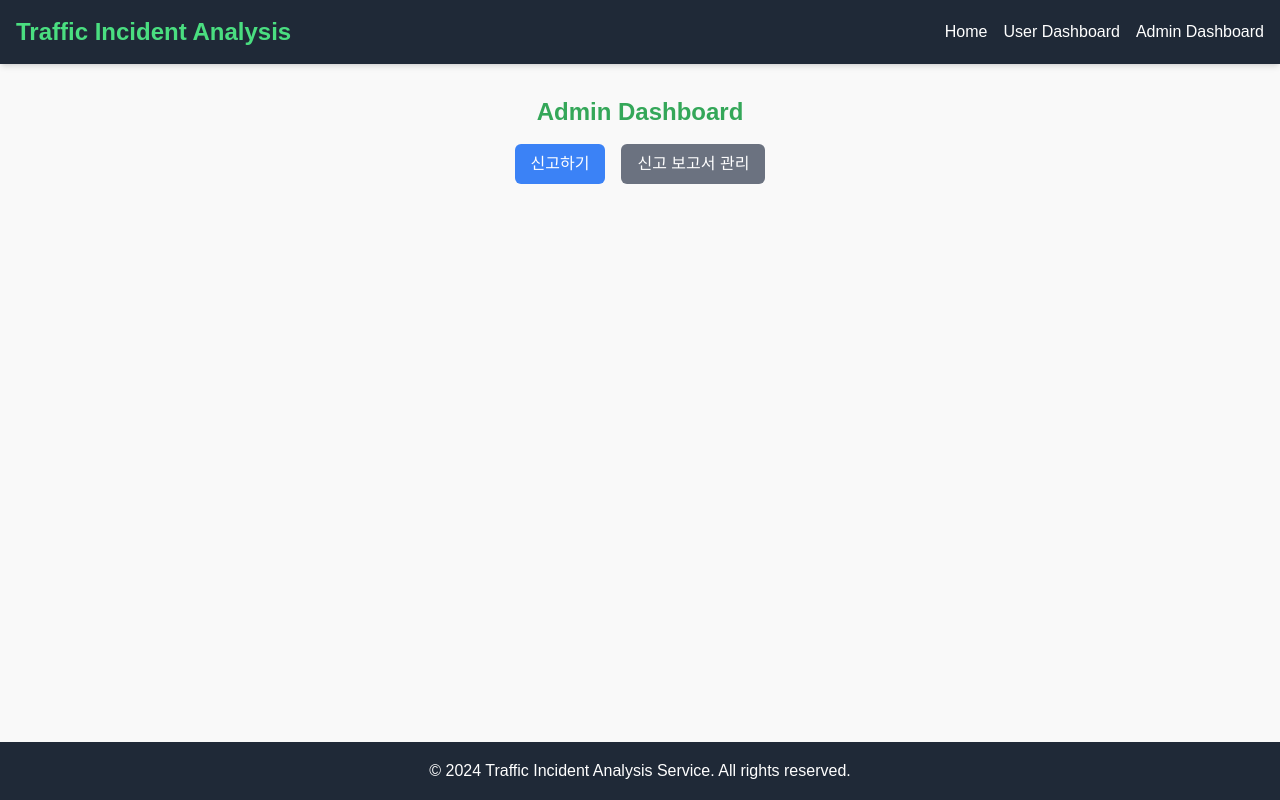
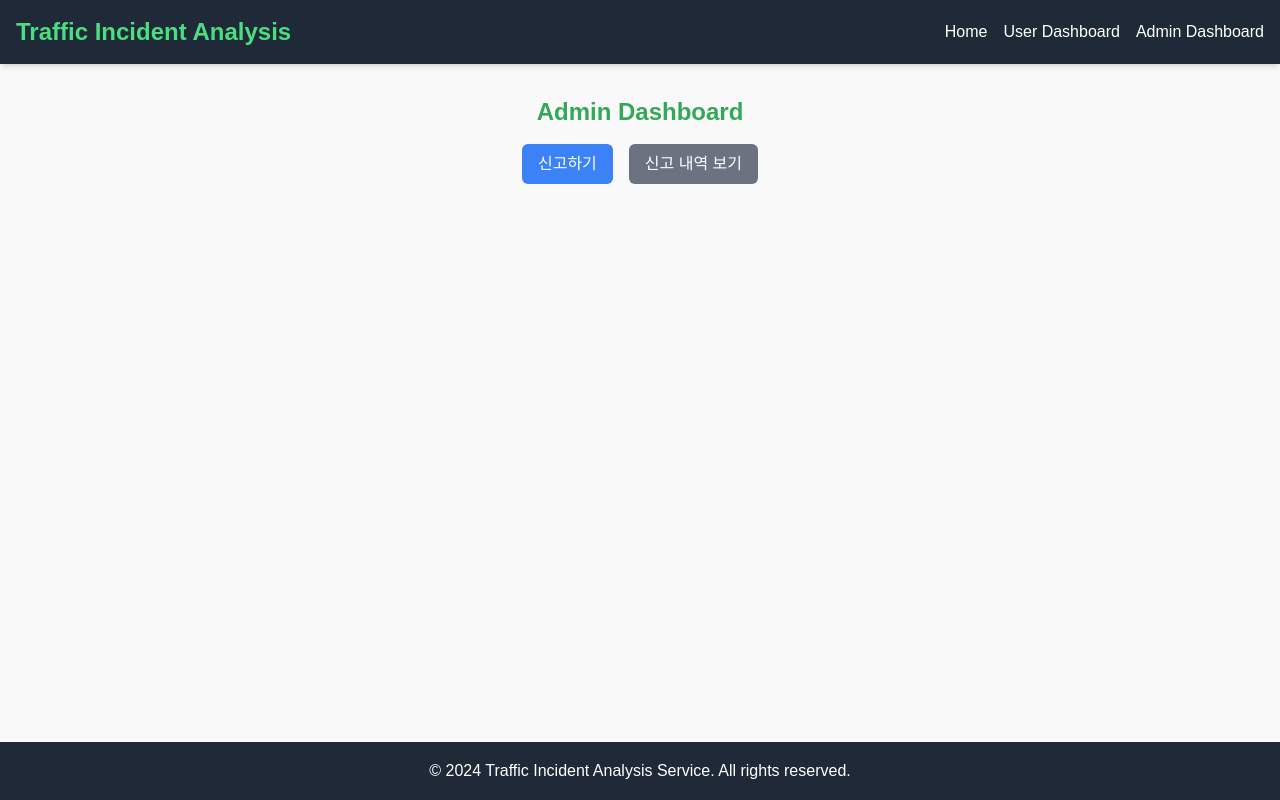
Before and after one commit to hwouu/kau-websw-team5-backend, a React (Create React App) app: page /admin-dashboard in a window 1280 px wide. Built offline with nearby package versions, Linux system fonts and the light colour scheme.

Commit message:
feat: 사용자 및 관리자 대시보드 UI 구성 및 버튼 추가

```diff
--- a/src/pages/AdminDashboard/AdminDashboard.js
+++ b/src/pages/AdminDashboard/AdminDashboard.js
@@ -1,16 +1,29 @@
-// src/pages/AdminDashboard/AdminDashboard.js
+// src/pages/UserDashboard/UserDashboard.js
 import React from "react";
+import { useNavigate } from "react-router-dom";
 
-function AdminDashboard() {
+function UserDashboard() {
+  const navigate = useNavigate();
+
   return (
     <div className="p-4">
       <h1 className="text-2xl font-bold text-center mb-4">Admin Dashboard</h1>
       <div className="text-center">
-        <button className="bg-blue-500 text-white px-4 py-2 rounded-md mx-2">신고하기</button>
-        <button className="bg-gray-500 text-white px-4 py-2 rounded-md mx-2">신고 보고서 관리</button>
+        <button
+          className="bg-blue-500 text-white px-4 py-2 rounded-md mx-2"
+          onClick={() => navigate("/report-incident")}
+        >
+          신고하기
+        </button>
+        <button
+          className="bg-gray-500 text-white px-4 py-2 rounded-md mx-2"
+          onClick={() => navigate("/view-reports")}
+        >
+          신고 내역 보기
+        </button>
       </div>
     </div>
   );
 }
 
-export default AdminDashboard;
+export default UserDashboard;
--- a/src/pages/UserDashboard/UserDashboard.js
+++ b/src/pages/UserDashboard/UserDashboard.js
@@ -1,13 +1,26 @@
 // src/pages/UserDashboard/UserDashboard.js
 import React from "react";
+import { useNavigate } from "react-router-dom";
 
 function UserDashboard() {
+  const navigate = useNavigate();
+
   return (
     <div className="p-4">
       <h1 className="text-2xl font-bold text-center mb-4">User Dashboard</h1>
       <div className="text-center">
-        <button className="bg-blue-500 text-white px-4 py-2 rounded-md mx-2">신고하기</button>
-        <button className="bg-gray-500 text-white px-4 py-2 rounded-md mx-2">신고 내역 보기</button>
+        <button
+          className="bg-blue-500 text-white px-4 py-2 rounded-md mx-2"
+          onClick={() => navigate("/report-incident")}
+        >
+          신고하기
+        </button>
+        <button
+          className="bg-gray-500 text-white px-4 py-2 rounded-md mx-2"
+          onClick={() => navigate("/view-reports")}
+        >
+          신고 내역 보기
+        </button>
       </div>
     </div>
   );
```
